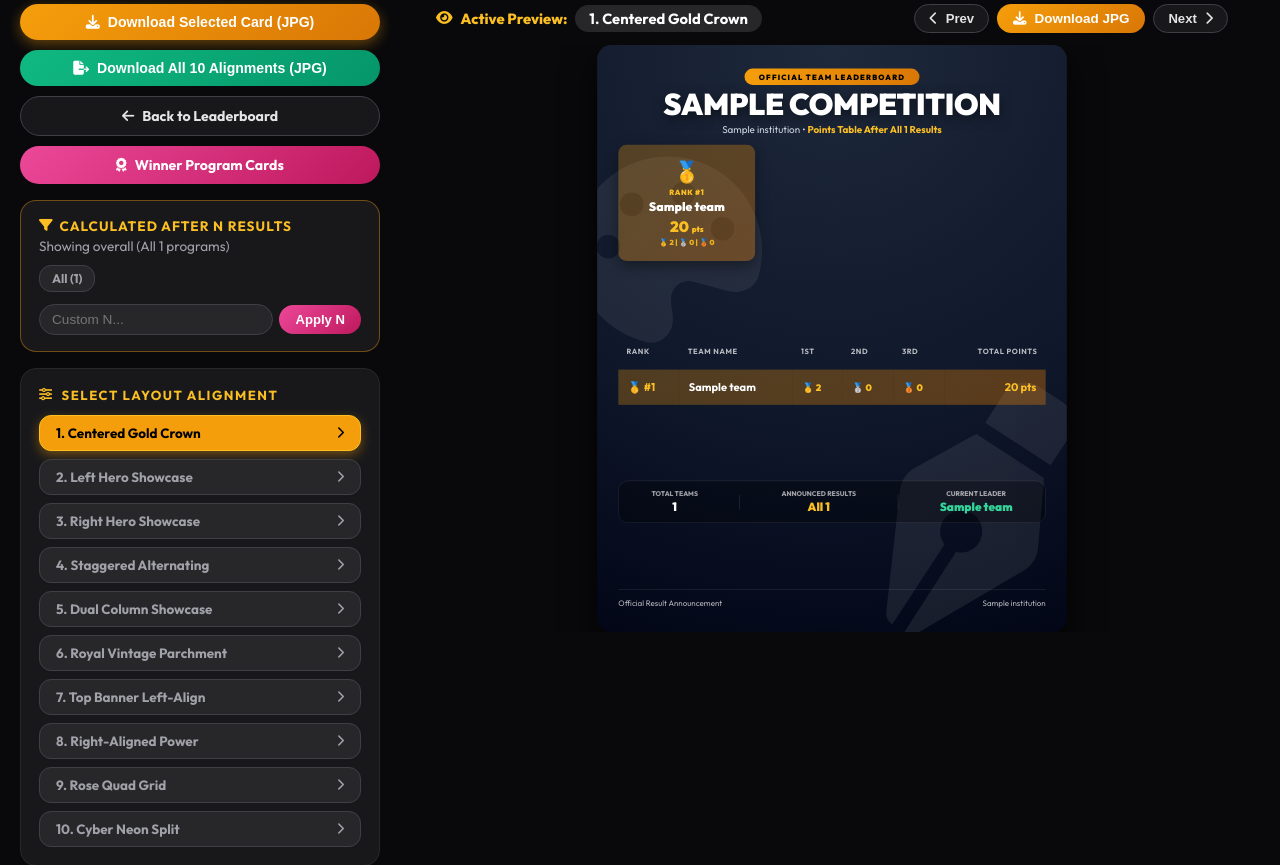
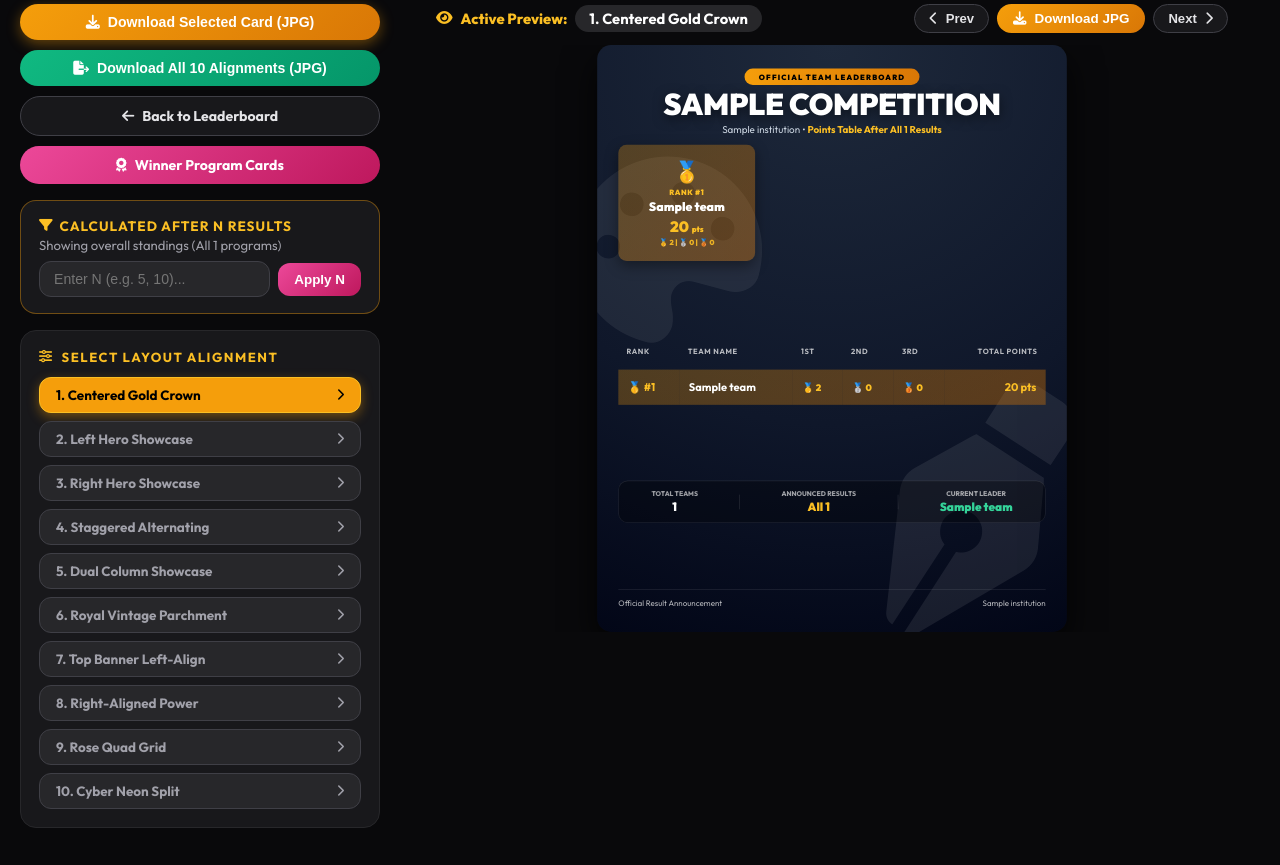
Before and after one commit to Suhailirfani/commonapp, a Django app: a page that uses templates/core/team_points_cards.html in a window 1280 px wide. Shown: the part 148-1013 px from the top of the page. After the commit the page ends 976 px from the top, so only its background shows below. Run offline with Django 5.2, Linux system fonts and the light colour scheme; a user stored in the database is signed in; tables that the repository leaves empty hold one stand-in row (values such as "Sample post"); some web fonts are replaced.

Commit message:
Simplify Calculated After N Results filter: keep only number input field and Apply N button

```diff
--- a/templates/core/team_points_cards.html
+++ b/templates/core/team_points_cards.html
@@ -442,35 +442,25 @@
                 </a>
             </div>
 
-            <!-- N RESULTS SELECTOR BAR -->
+            <!-- N RESULTS SELECTOR BAR (INPUT FIELD & APPLY BUTTON ONLY) -->
             <div class="n-selector-wrap">
-                <div>
                 <div style="font-size: 0.85rem; font-weight: 700; text-transform: uppercase; letter-spacing: 1px; color: #fbbf24; display: flex; align-items: center; gap: 6px;">
                     <i class="fa-solid fa-filter"></i> Calculated After N Results
                 </div>
-                    <div style="font-size: 0.85rem; color: #a1a1aa; margin-top: 2px;">
+                <div style="font-size: 0.82rem; color: #a1a1aa; margin-top: 2px; margin-bottom: 8px;">
                     {% if selected_n %}
-                            Showing after <strong>{{ selected_n }}</strong> programs (out of {{ total_announced_programs }})
+                        Showing standings after <strong>{{ selected_n }}</strong> programs (out of {{ total_announced_programs }})
                     {% else %}
-                            Showing overall (All {{ total_announced_programs }} programs)
+                        Showing overall standings (All {{ total_announced_programs }} programs)
                     {% endif %}
                 </div>
-                </div>
 
-                <form method="get" style="display: flex; gap: 6px; align-items: center; flex-wrap: wrap; margin-top: 10px;">
-                    <a href="?n_results=" class="theme-chip {% if not selected_n %}active{% endif %}" style="text-decoration: none; padding: 5px 12px; font-size: 0.78rem;">
-                        All ({{ total_announced_programs }})
-                    </a>
-                    {% for n_opt in n_presets %}
-                    <a href="?n_results={{ n_opt }}" class="theme-chip {% if selected_n == n_opt %}active{% endif %}" style="text-decoration: none; padding: 5px 12px; font-size: 0.78rem;">
-                        After {{ n_opt }}
-                    </a>
-                    {% endfor %}
-
-                    <div style="display: flex; gap: 6px; align-items: center; margin-top: 6px; width: 100%;">
-                        <input type="number" name="n_results" value="{{ selected_n|default:'' }}" min="1" max="{{ total_announced_programs }}" placeholder="Custom N..." style="flex: 1; padding: 7px 12px; border-radius: 20px; background: #27272a; border: 1px solid #3f3f46; color: #fff; font-size: 0.85rem; outline: none;">
-                        <button type="submit" class="btn btn-pink" style="padding: 7px 16px; font-size: 0.82rem;">Apply N</button>
-                    </div>
+                <form method="get" style="display: flex; gap: 8px; align-items: center; width: 100%;">
+                    <input type="number" name="n_results" value="{{ selected_n|default:'' }}" min="1" max="{{ total_announced_programs }}" placeholder="Enter N (e.g. 5, 10)..." style="flex: 1; padding: 9px 14px; border-radius: 12px; background: #27272a; border: 1px solid #3f3f46; color: #fff; font-size: 0.88rem; outline: none;">
+                    <button type="submit" class="btn btn-pink" style="padding: 9px 16px; font-size: 0.84rem; border-radius: 12px; white-space: nowrap;">Apply N</button>
+                    {% if selected_n %}
+                    <a href="?n_results=" class="btn btn-outline" style="padding: 9px 14px; font-size: 0.84rem; border-radius: 12px; white-space: nowrap; text-decoration: none;">Reset</a>
+                    {% endif %}
                 </form>
             </div>
 
```
Also changed, not shown: templates/core/team_standings.html (+5 -14 lines). Lines whose indentation alone changed are shown as unchanged.
